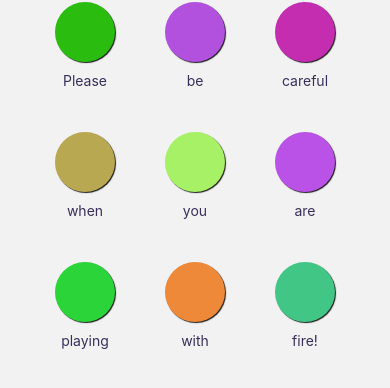
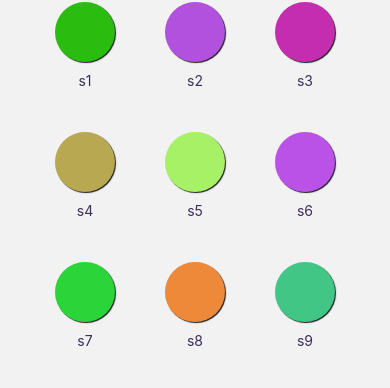
Before and after one commit to Kometheus21/Suono, a React Native app: screen /All in a window 390 px wide. Shown: the part 222-610 px from the top of the page. Built offline with nearby package versions, Linux system fonts and the light colour scheme.

Commit message:
Update AllScreen.js

```diff
--- a/screens/AllScreen.js
+++ b/screens/AllScreen.js
@@ -37,39 +37,39 @@ const sounds = [
 const data = [
   {
     id: "0",
-    title: "Please",
+    title: "s1",
   },
   {
     id: "1",
-    title: "be",
+    title: "s2",
   },
   {
     id: "2",
-    title: "careful",
+    title: "s3",
   },
   {
     id: "3",
-    title: "when",
+    title: "s4",
   },
   {
     id: "4",
-    title: "you",
+    title: "s5",
   },
   {
     id: "5",
-    title: "are",
+    title: "s6",
   },
   {
     id: "6",
-    title: "playing",
+    title: "s7",
   },
   {
     id: "7",
-    title: "with",
+    title: "s8",
   },
   {
     id: "8",
-    title: "fire!",
+    title: "s9",
   },
 ];
 
```
